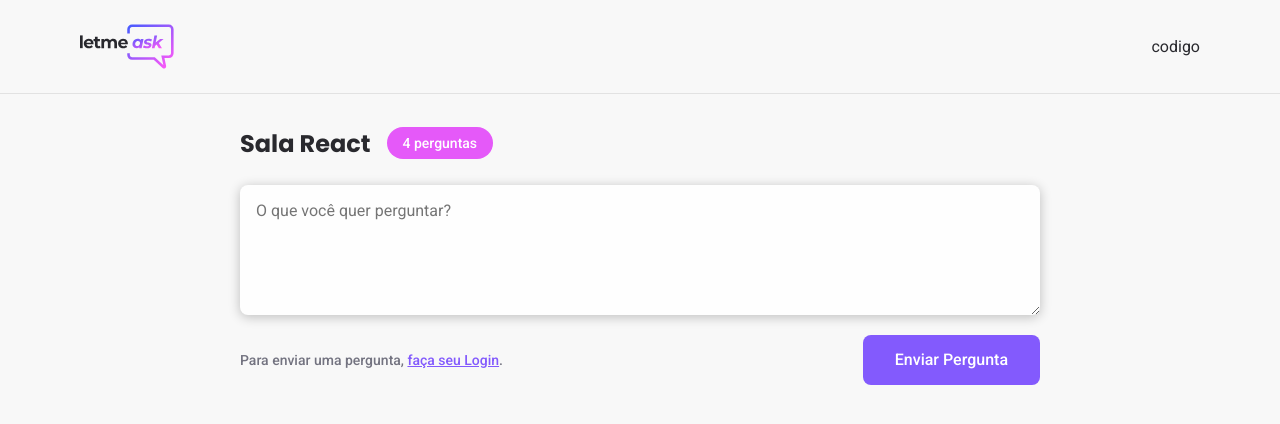
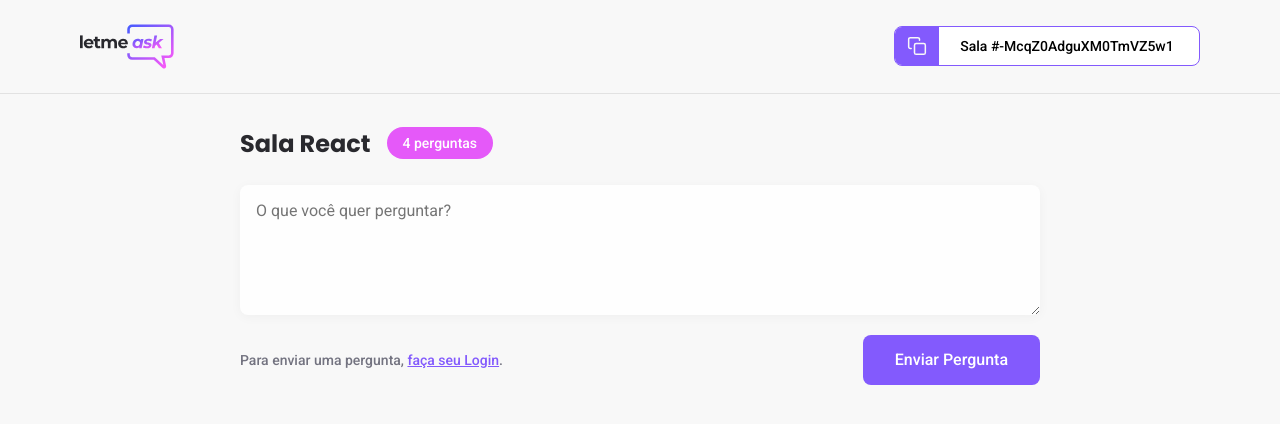
Before and after one commit to marconwillian/letmeask, a React (Create React App) app: page /rooms/1 in a window 1280 px wide. Shown: the top 424 px of the page. Built offline with nearby package versions, Linux system fonts and the light colour scheme; no server answers.

Commit message:
chore ✨️: Finish create RoomCode

```diff
--- /dev/null
+++ b/src/components/RoomCode.tsx
@@ -0,0 +1,15 @@
+import copyImg from '../assets/images/copy.svg';
+
+import '../styles/components/room-code.scss';
+
+export function RoomCode (){
+
+    return (
+        <button className="room-code">
+            <div>
+                <img src={copyImg} alt="Copy room code" />
+            </div>
+            <span>Sala #-McqZ0AdguXM0TmVZ5w1</span>
+        </button>
+    )
+}
--- a/src/pages/Room.tsx
+++ b/src/pages/Room.tsx
@@ -2,6 +2,7 @@
 import '../styles/room.scss'
 import logoImg from '../assets/images/logo.svg';
 import { Button } from '../components/Button';
+import { RoomCode } from '../components/RoomCode';
 
 export function Room() {
     return (
@@ -9,7 +10,7 @@
             <header>
                 <div className="content">
                     <img src={logoImg} alt="Letmeask" />
-                    <div>codigo</div>
+                    <RoomCode />
                 </div>
             </header>
 
--- /dev/null
+++ b/src/styles/components/room-code.scss
@@ -0,0 +1,26 @@
+.room-code {
+    height: 40px;
+    border-radius: 8px;
+    overflow: hidden;
+    background: #FFF;
+    border: 1px solid #835afd;
+    cursor: pointer;
+    display: flex;
+    div {
+        height: 100%;
+        background: #835afd;
+        padding: 0 12px;
+        display: flex;
+        justify-content: center;
+        align-items: center;
+    }
+    span {
+        display: block;
+        align-self: center;
+        flex: 1;
+        padding: 0 16px 0 12px;
+        width: 260px;
+        font-size: 14px;
+        font-weight: 500;
+    }
+}
--- a/src/styles/room.scss
+++ b/src/styles/room.scss
@@ -42,7 +42,7 @@
                 padding: 16px;
                 border-radius: 8px;
                 background: #FEFEFE;
-                box-shadow: 0 2px 12px rgba(0, 0, 0, 0.24);
+                box-shadow: 0 2px 12px rgba(0, 0, 0, 0.04);
                 resize: vertical;
                 min-height: 130px;
             }
```
